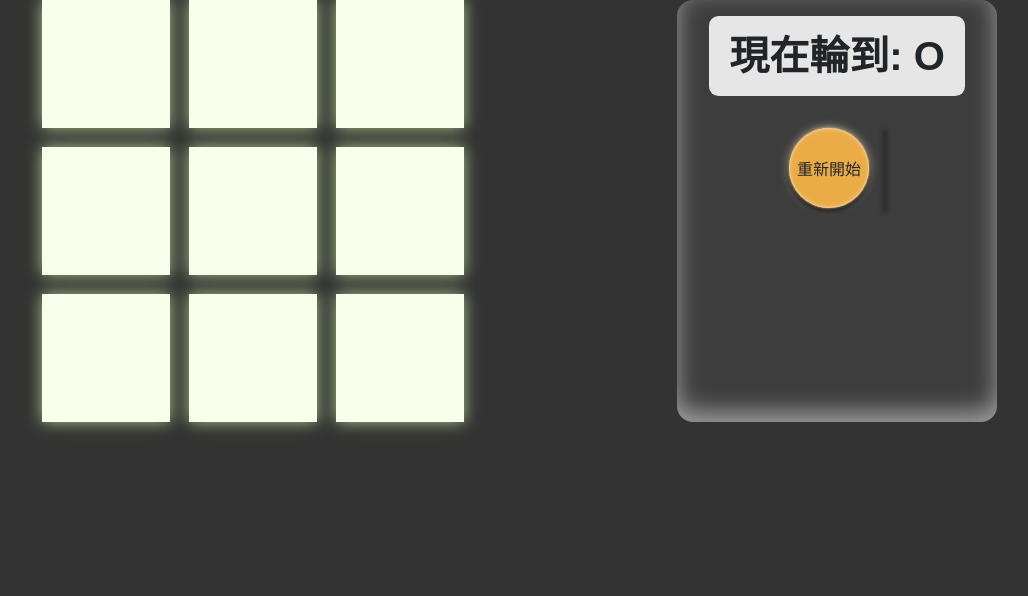
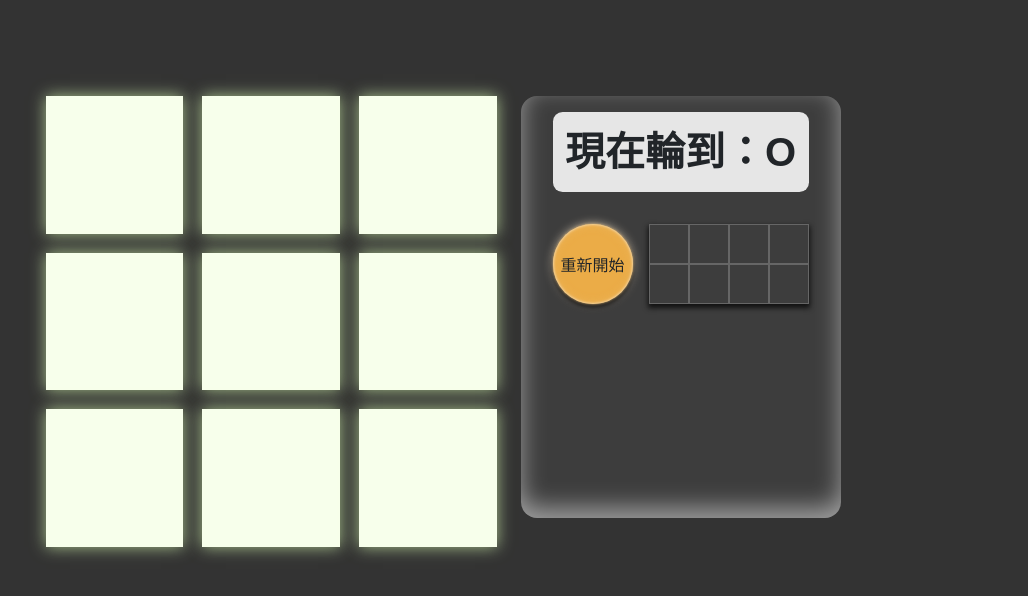
Before and after one commit to RediChen/WD_ReactHook_tictactoe, a React (Create React App) app: page / in a window 1280 px wide. Shown: the top 596 px of the page, without its empty margins (197-1225 px from the left). Built offline with nearby package versions, Linux system fonts and the light colour scheme.

Commit message:
調整樣式架構與調整 RWD

```diff
--- a/src/Game.js
+++ b/src/Game.js
@@ -1,7 +1,7 @@
 import { useState } from 'react';
 import isWho from './utils/winner-determiner';
 import Board from './components/board';
-import s from './game.module.scss';
+import s from './panel.module.scss';
 
 /**
  * 棋子設定處
@@ -33,7 +33,7 @@ export default function Game() {
    */
   const [is0sTurn, setIs0sTurn] = useState(true);
 
-  const [status, setStatus] = useState(`現在輪到: ${PIECE[0]}`);
+  const [status, setStatus] = useState(`現在輪到：${PIECE[0]}`);
 
   const [isEnd, setIsEnd] = useState(false);
 
@@ -124,33 +124,41 @@ export default function Game() {
   }
 
   return (
-    <div className={["container", s.game].join(' ')}>
-      <div className="row">
-        <div className="col-12 col-lg-8">
+    <div className="container min-vh-100 pt-3 pt-lg-5">
+      <div className="row pt-3 pt-lg-5 justify-content-center">
+        <div className="col-12 col-lg-5">
           <Board
             gameSituation={history[stepNum].squares}
             clickHandler={handleClick}
             shakeState={shakeState}
           />
         </div>
-        <div className="col-12 col-lg-4">
+        <div className="col-12 col-lg-auto">
           <div className={s.gamePanel}>
             <div className={s.status}>{status}</div>
-            <div className="btn-box">
-              <div className="restart" onClick={() => jumpTo(0)}>重新開始</div>
-              <div className="btn-plate">
-                {history.map((item, i) => {
-                  if (i <= 0 || i >= 9) return <></>;
-                  // 以下只顯示 i = 1 ~ 8
-                  const isActive = item && i !== stepNum;
-                  const btnClass = "btn" + (isActive ? " btn-active" : "");
+            <div className={s.btnBox}>
+              <div className={s.restart} onClick={() => jumpTo(0)}>重新開始</div>
+              <div className={s.btnPlate}>
+                {Array(8).fill(0).map((_, i) => {
+                  const isEmpty = !history[i + 1];
+                  let isActive = false;
+                  let btnClass = '';
 
+                  if (isEmpty) {
+                    // isActive = false;
+                    btnClass = [s.btn, s.empty].join(' ');
+                  } else {
+                    isActive = stepNum !== i + 1;
+                    btnClass = s.btn + (isActive ? ` ${s.active}` : "");
+                  }
                   return (
-                    <div
+                    <button
                       key={getTimeStamp + i}
-                      onClick={item ? () => jumpTo(i) : null}
+                      type='button'
+                      onClick={isEmpty ? null : () => jumpTo(i + 1)}
                       className={btnClass}
-                    >{i}</div>
+                      disabled={!isActive}
+                    >{isEmpty ? '' : i + 1}</button>
                   )
                 })}
               </div>
--- a/src/components/board.module.scss
+++ b/src/components/board.module.scss
@@ -1,6 +1,4 @@
 @import "../style/index.scss";
-
-$length: 16vh;
 
 .board {
 	margin-inline: auto;
@@ -10,26 +8,24 @@ $length: 16vh;
 
 	$gap: 1rem;
 	gap: $gap;
-	width: calc(3 *#{$length} + 2 * #{$gap});
+	// width: calc(3 *#{$length} + 2 * #{$gap});
 	aspect-ratio: 1;
 
 	@include rwd-above("lg") {
 		$gap: 1.2rem;
 		gap: $gap;
-		width: calc(3 *#{$length} + 2 * #{$gap});
+		// width: calc(3 *#{$length} + 2 * #{$gap});
 	}
 }
 
 .square {
-	width: $length;
-	height: $length;
+	@extend .gr-center;
+	aspect-ratio: 1;
 	background: hsl(85, 100%, 96%);
 	box-shadow: 0 0 15px rgba(220, 254, 179, 0.7);
 	color: rgb(0, 55, 0);
-	font-size: $length * 0.4;
+	font-size: 5rem;
 	font-weight: bold;
-	line-height: $length;
-	text-align: center;
 	user-select: none;
 	transition: 0.2s;
 	cursor: pointer;
--- a/src/game.module.scss
+++ /dev/null
@@ -1,27 +0,0 @@
-.game {
-  min-height: 100vh;
-}
-
-.gamePanel {
-    margin-left: 2rem;
-    padding: 1rem 2rem;
-    height: calc(16vh * 3 + 1.2rem * 2);
-    width: 25vw;
-    background-color: hsla(85, 100%, 100%, 5%);
-    box-shadow: inset 0 -10px 25px rgba(255, 255, 255, 0.5);
-    display: flex;
-    flex-direction: column;
-    align-items: center;
-    border-radius: 1rem;
-
-    .status {
-        width: 100%;
-        background-color: hsl(0, 0%, 90%);
-        margin-bottom: 2rem;
-        font-size: 2.5rem;
-        text-align: center;
-        font-weight: bold;
-        line-height: 5rem;
-        border-radius: 0.6rem;
-    }
-}
--- /dev/null
+++ b/src/panel.module.scss
@@ -0,0 +1,108 @@
+@import "./style/index.scss";
+
+.gamePanel {
+	margin-top: 3rem;
+	padding: 4rem 2rem;
+	height: fit-content;
+	background-color: hsla(85, 100%, 100%, 5%);
+	box-shadow: inset 0 -10px 25px rgba(255, 255, 255, 0.5);
+	display: flex;
+	flex-direction: column;
+	align-items: center;
+	border-radius: 1rem;
+
+	@include rwd-above("lg") {
+		margin-top: 0;
+		padding: 1rem 2rem;
+		height: calc(16vh * 3 + 1.2rem * 2);
+	}
+}
+
+.status {
+	width: 100%;
+	background-color: hsl(0, 0%, 90%);
+	margin-bottom: 2rem;
+	font-size: 2.5rem;
+	text-align: center;
+	font-weight: bold;
+	line-height: 5rem;
+	border-radius: 0.6rem;
+}
+
+.btnBox {
+	display: flex;
+
+	.btnPlate {
+		display: grid;
+		grid-template-columns: repeat(4, 1fr);
+		grid-template-rows: repeat(2, 1fr);
+		box-shadow: 0 3px 5px 1px #111;
+	}
+}
+
+.btn-prototype {
+	display: block;
+	width: 2.5rem;
+	height: 2.5rem;
+	@extend .fx-center;
+	background-color: transparent;
+	color: hsl(39, 54%, 15%);
+	border: 1px solid #666;
+	transition: background-color 0.4s, box-shadow 0.4s, transform 0.4s;
+	font-size: 1.6rem;
+	user-select: none;
+}
+
+.btn-style {
+	&:hover {
+		background-color: hsl(37, 80%, 75%);
+		box-shadow: 0 0 3px hsl(37, 80%, 75%), 0 0 10px hsla(37, 80%, 90%, 0.8),
+			0 0 5px hsla(37, 78%, 57%, 0.9) inset,
+			0 0 15px hsla(37, 80%, 65%, 0.9) inset;
+	}
+
+	&:active {
+		background-color: hsl(37, 83%, 84%);
+		box-shadow: 0 0 3px hsl(37, 80%, 75%), 0 0 10px hsla(37, 80%, 90%, 0.8),
+			0 0 5px hsla(37, 78%, 57%, 0.9) inset,
+			0 0 15px hsla(37, 80%, 65%, 0.9) inset;
+		transform: translateY(2px);
+	}
+}
+
+//todo: 3 種型態，透明但佔據空間，有數字但不可互動，有數字且可互動
+
+.btn {
+	@extend .btn-prototype;
+
+	&:not(.empty) {
+		background-color: hsl(37, 14%, 50%);
+	}
+
+	&.active {
+		background-color: hsl(37, 80%, 60%);
+		box-shadow: 0 0 3px hsl(37, 80%, 75%), 0 0 10px hsla(37, 80%, 90%, 0.8),
+			0 0 3px hsla(37, 80%, 95%, 0.9) inset,
+			0 0 10px hsla(37, 80%, 65%, 0.9) inset;
+		@extend .btn-style;
+		cursor: pointer;
+	}
+}
+
+.restart {
+	width: 5rem;
+	height: 5rem;
+	margin-right: 1rem;
+
+	@extend .fx-center;
+
+	background-color: hsl(37, 80%, 60%);
+	box-shadow: 0 0 3px hsl(37, 80%, 75%), 0 3px 5px 1px #111,
+		0 0 10px hsla(37, 80%, 90%, 0.8), 0 0 3px hsla(37, 80%, 95%, 0.9) inset,
+		0 0 10px hsla(37, 80%, 65%, 0.9) inset;
+	font-size: 1rem;
+	border-radius: 50%;
+	transition: 0.4s;
+	cursor: pointer;
+	@extend .btn-style;
+}
--- a/src/style/global.scss
+++ b/src/style/global.scss
@@ -15,94 +15,11 @@ body {
 	overflow: hidden;
 }
 
-.center {
-    display: flex;
-    justify-content: center;
-    align-items: center;
-}
-
-
-
-.btn-box {
-    display: flex;
-
-    .btn-style {
-        &:hover {
-            background-color: hsl(23, 80%, 75%);
-            box-shadow:
-                0 0 3px hsl(23, 80%, 75%),
-                0 0 10px hsla(23, 80%, 90%, 0.8),
-                0 0 5px hsla(24, 78%, 57%, 0.9) inset,
-                0 0 15px hsla(23, 80%, 65%, 0.9) inset;
-        }
-
-        &:active {
-            background-color: hsl(1, 83%, 64%);
-            box-shadow:
-                0 0 3px hsl(23, 80%, 75%),
-                0 0 10px hsla(23, 80%, 90%, 0.8),
-                0 0 5px hsla(24, 78%, 57%, 0.9) inset,
-                0 0 15px hsla(23, 80%, 65%, 0.9) inset;
-            transform: translateY(3px);
-        }
-    }
-
-    .btn-plate {
-        display: grid;
-        grid-template-columns: repeat(4, 1fr);
-        grid-template-rows: repeat(2, 1fr);
-        box-shadow: 0 3px 5px 1px #111;
-
-        .btn {
-            width: 2.5rem;
-            height: 2.5rem;
-            background-color: hsl(37, 14%, 50%);
-            border: 1px solid #666;
-            transition: 0.4s;
-            font-size: 1.6rem;
-            @extend .center;
-
-            &-active {
-                background-color: hsl(37, 80%, 60%);
-                box-shadow:
-                    0 0 3px hsl(37, 80%, 75%),
-                    0 0 10px hsla(37, 80%, 90%, 0.8),
-                    0 0 3px hsla(37, 80%, 95%, 0.9) inset,
-                    0 0 10px hsla(37, 80%, 65%, 0.9) inset;
-                @extend .btn-style;
-            }
-        }
-    }
-
-    .restart {
-        width: 5rem;
-        height: 5rem;
-        margin-right: 1rem;
-
-        @extend .center;
-
-        background-color: hsl(37, 80%, 60%);
-        box-shadow:
-            0 0 3px hsl(37, 80%, 75%),
-            0 3px 5px 1px #111,
-            0 0 10px hsla(37, 80%, 90%, 0.8),
-            0 0 3px hsla(37, 80%, 95%, 0.9) inset,
-            0 0 10px hsla(37, 80%, 65%, 0.9) inset;
-        font-size: 1rem;
-        border-radius: 50%;
-        transition: 0.4s;
-        cursor: pointer;
-        @extend .btn-style;
-    }
-}
-
 ol,
 ul {
 	padding-left: 30px;
 }
 
-
-
 .kbd-navigation .square:focus {
 	background: #ddd;
 }
--- a/src/style/index.scss
+++ b/src/style/index.scss
@@ -1 +1,12 @@
-@forward './rwd/rwd-system';
+@forward "./rwd/rwd-system";
+
+.fx-center {
+	display: flex;
+	justify-content: center;
+	align-items: center;
+}
+
+.gr-center {
+	display: grid;
+	place-items: center;
+}
```
Lines whose indentation alone changed are shown as unchanged.
